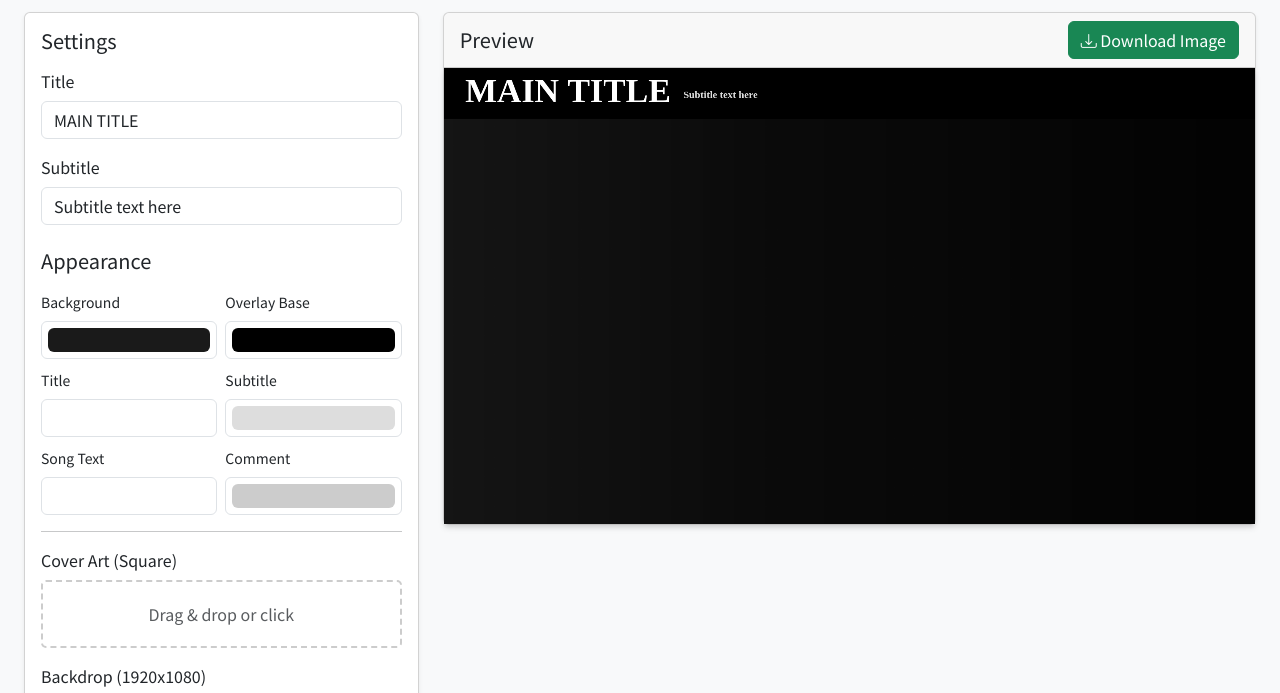
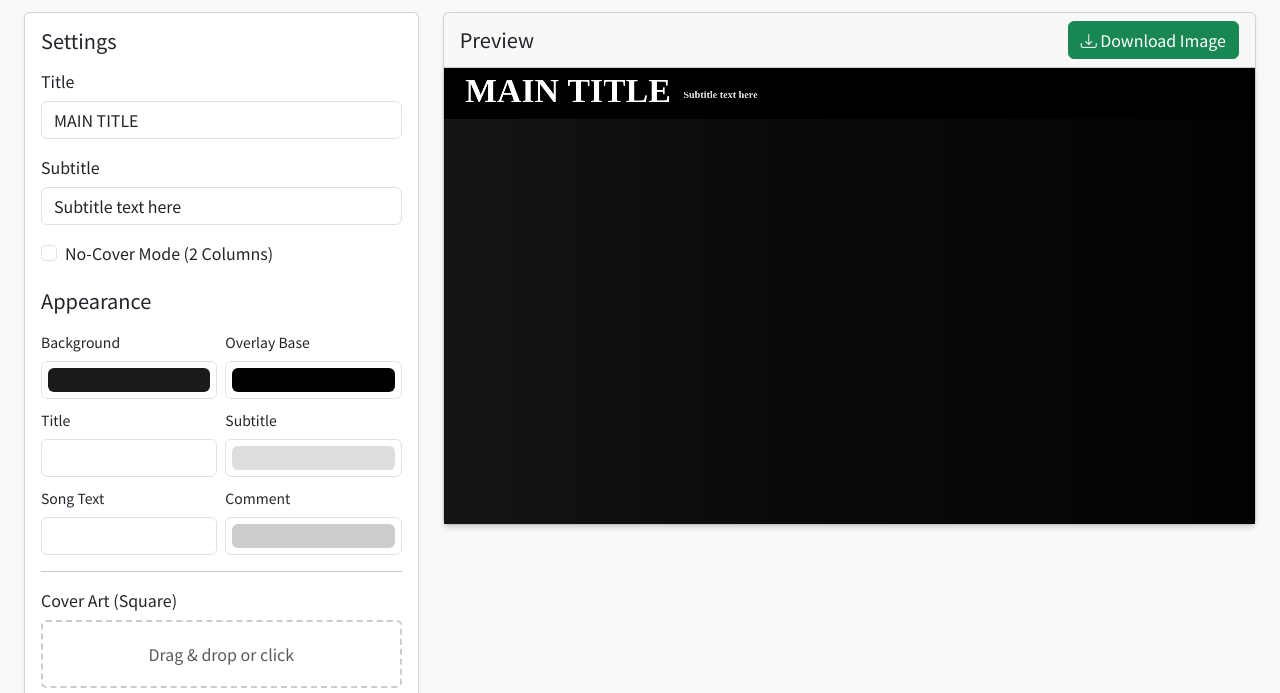
Before and after one commit to Nyokinokonoko/nowplaying-generator, a website: page index.html in a window 1280 px wide. Shown: the part 68-761 px from the top of the page. Drawn offline with nearby package versions, Linux system fonts and the light colour scheme.

Commit message:
feat: Add No-Cover Mode configuration and UI

```diff
--- a/assets/js/script.js
+++ b/assets/js/script.js
@@ -18,6 +18,7 @@ document.addEventListener("DOMContentLoaded", () => {
         comment: "Comment text here (optional)",
       },
     ],
+    noCoverMode: false,
   };
 
   // --- UI Elements ---
@@ -30,6 +31,7 @@ document.addEventListener("DOMContentLoaded", () => {
 
   const titleInput = document.getElementById("imageTitle");
   const subtitleInput = document.getElementById("imageSubtitle");
+  const noCoverModeCheckbox = document.getElementById("noCoverMode");
   const songListEl = document.getElementById("songList");
   const addSongBtn = document.getElementById("addSongBtn");
   const downloadBtn = document.getElementById("downloadBtn");
--- a/index.html
+++ b/index.html
@@ -40,6 +40,13 @@
                         <div class="mb-3">
                             <label class="form-label">Subtitle</label>
                             <input type="text" class="form-control" id="imageSubtitle" value="Subtitle text here">
+                        </div>
+
+                        <div class="form-check mb-3">
+                            <input class="form-check-input" type="checkbox" id="noCoverMode">
+                            <label class="form-check-label" for="noCoverMode">
+                                No-Cover Mode (2 Columns)
+                            </label>
                         </div>
 
                         <h5 class="card-title mt-4 mb-3">Appearance</h5>
```
